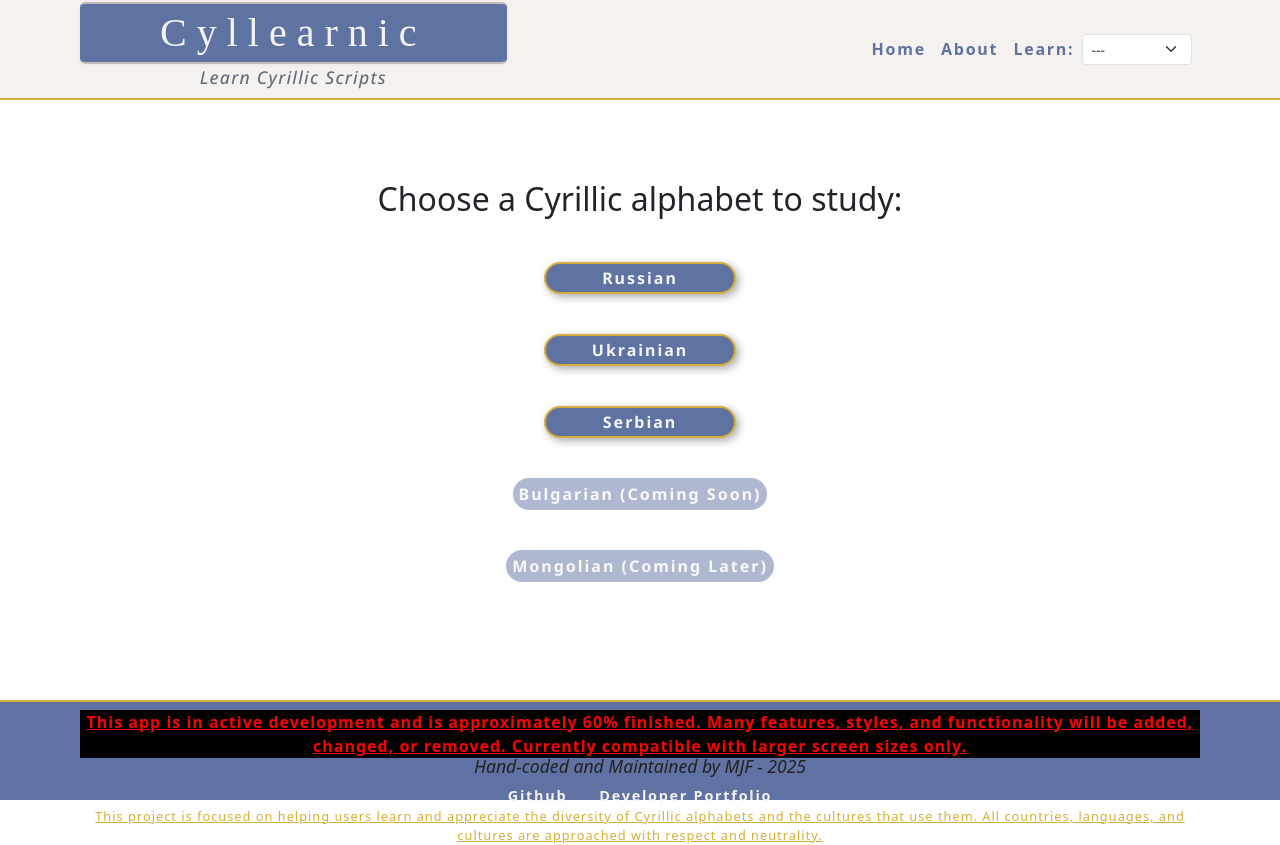
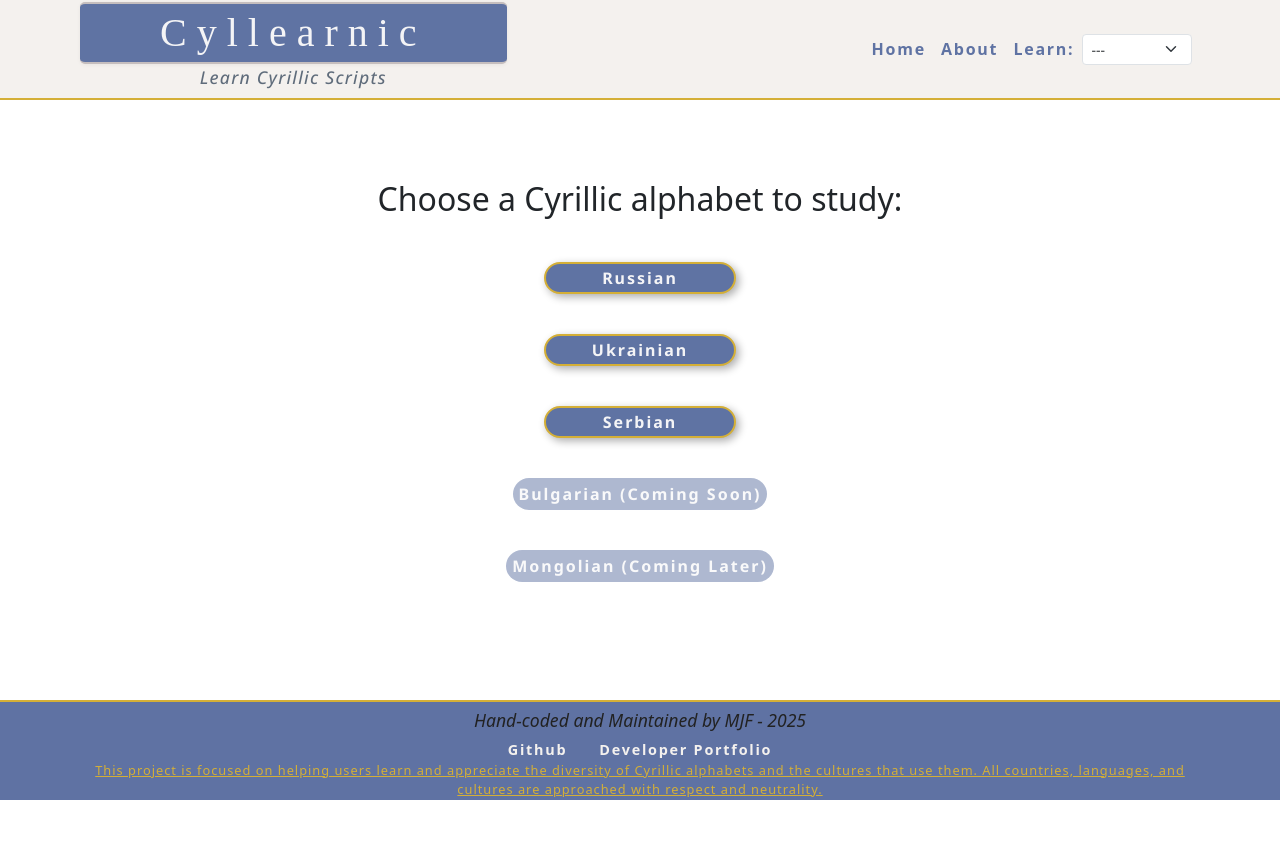
Before and after one commit to mjfru/cyllearnic, a React (Vite) app: page / in a window 1280 px wide. After the commit the page ends 800 px from the top, so only its background shows below. Built offline with nearby package versions, Linux system fonts and the light colour scheme; a web font is replaced by a local one.

Commit message:
clean up while life is busy outside of code!

```diff
--- a/src/components/Footer.jsx
+++ b/src/components/Footer.jsx
@@ -4,7 +4,7 @@ const Footer = () => {
 	return (
 		<footer className="footer-container">
 			{/* REMOVE WHEN READY! */}
-			<p
+			{/* <p
 				style={{
 					color: "red",
 					backgroundColor: "black",
@@ -17,7 +17,7 @@ const Footer = () => {
 				This app is in active development and is approximately 60% finished.
 				Many features, styles, and functionality will be added, changed, or
 				removed. Currently compatible with larger screen sizes only.
-			</p>
+			</p> */}
 			<h3>Hand-coded and Maintained by MJF - {currentYear}</h3>
 			<div className="personal-link-container">
 				<a href="https://github.com/mjfru" target="_blank">
--- a/src/components/LanguageStudy.jsx
+++ b/src/components/LanguageStudy.jsx
@@ -14,7 +14,6 @@ const datasets = {
 const LanguageStudy = () => {
 	// Returns an object of key/value pairs of the dynamic params from the current URL that were matched by the <Route path>.
 	// /:language becomes the key, whatever the selection is becomes the value. ie. {language: 'ukrainian'}
-	// console.log(useParams());
 	const { language } = useParams();
 	const selectedLanguage = datasets[language];
 
```
